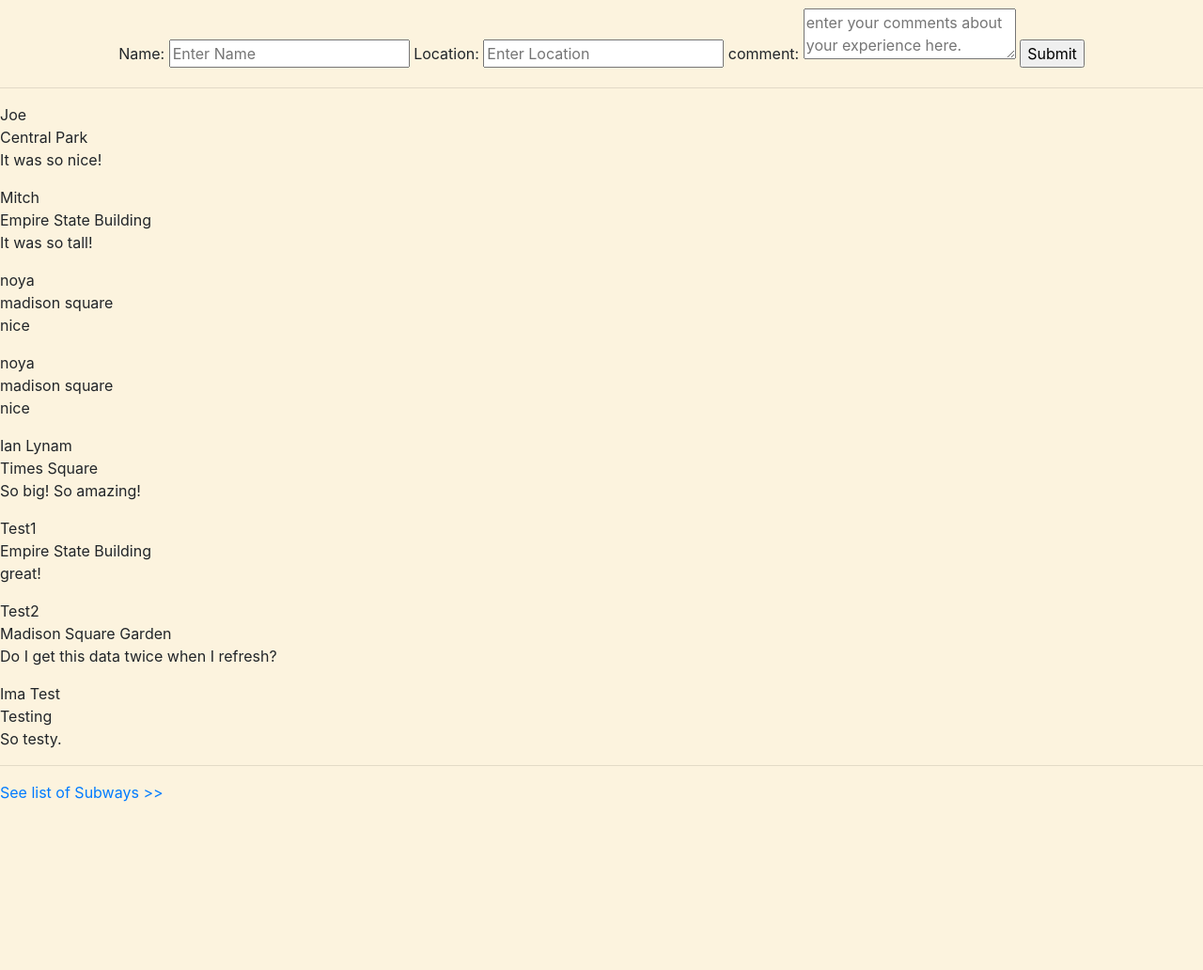
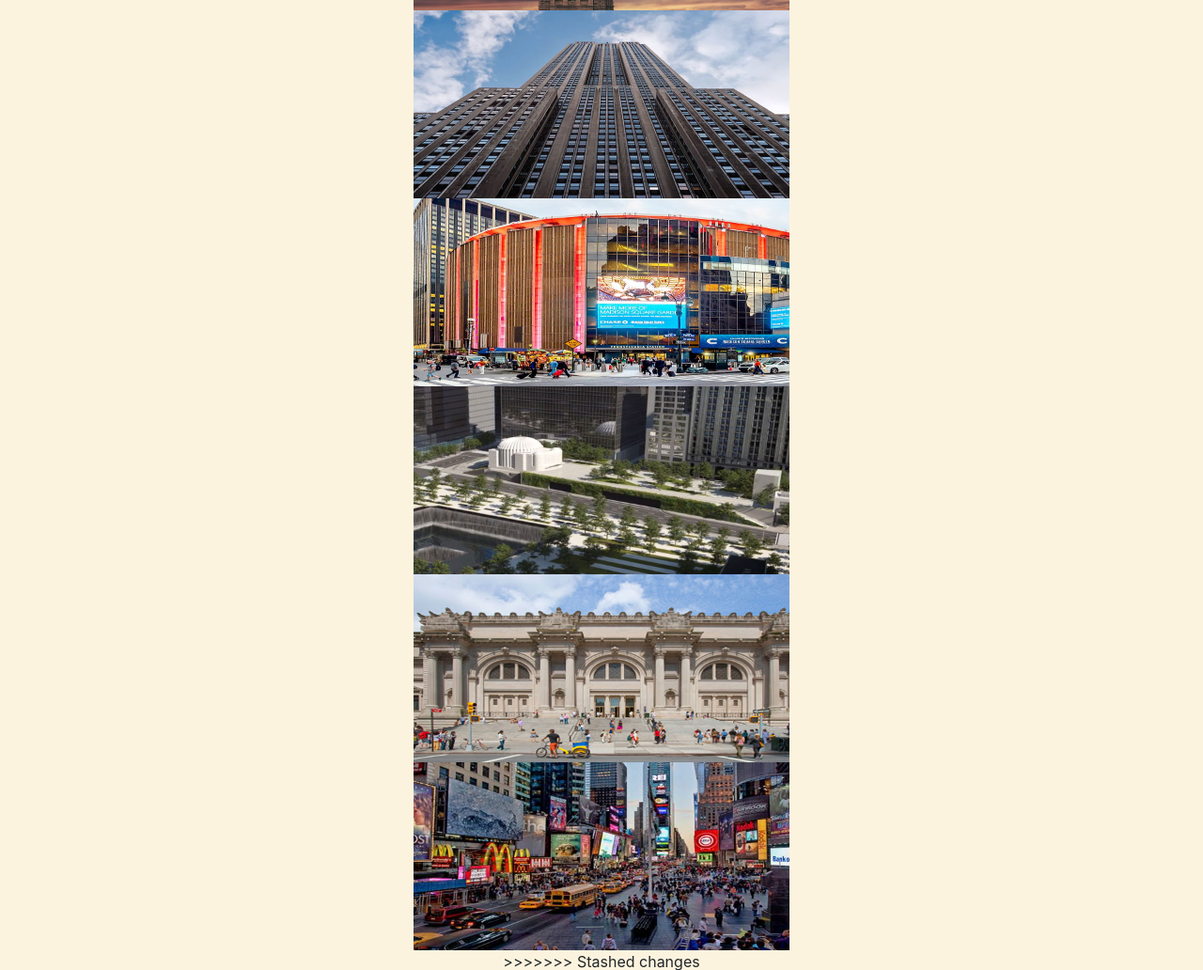
Before and after one commit to noyah81/cougars, a Flask app: page / in a window 1280 px wide. Shown: the part 582-1614 px from the top of the page at 94% size. Before the commit the page ends 1435 px from the top, so only its background shows below. Run offline with Flask 2, Linux system fonts and the light colour scheme; data comes from the database, SQL or seed files in the repository.

Commit message:
updating home
updating home

```diff
--- a/templates/home.html
+++ b/templates/home.html
@@ -9,10 +9,32 @@ Welcome to the Cougars Travel Website!
 <body style="background-color:#FCF3DE;">
 <h1 style="text-align:center;"> New York Attractions </h1>
 
+<<<<<<< Updated upstream
 <div class="banner-info" align="center">
     <img src="https://imageproxy.themaven.net//https%3A%2F%2Fwww.history.com%2F.image%2FMTY1MTc1MTk3ODI0MDAxNjA5%2Ftopic-statue-of-liberty-gettyimages-960610006-promo.jpg" width="400" height="200" class="center">
     <img src="https://robbreport.com/wp-content/uploads/2019/06/central-park-tower-1.jpg?w=1001" width="400" height="200" class="center">
     <img src="https://upload.wikimedia.org/wikipedia/commons/thumb/4/4b/Madison_Square_Garden_%28MSG%29_-_Full_%2848124330357%29.jpg/1200px-Madison_Square_Garden_%28MSG%29_-_Full_%2848124330357%29.jpg" width="400" height="200" class="center">
+=======
+<div class="banner-info">
+    <div class="image-container liberty-statue">
+        <img src="{{url_for('static', filename='images/NewYork-StatueOfLiberty.jpg')}}">
+    </div>
+    <div class="image-container empire">
+        <img src="{{url_for('static', filename='images/NewYork-EmpireState.jpg')}}">
+    </div>
+    <div class="image-container madison">
+        <img src="{{url_for('static', filename='images/NewYork-MadisonSquareGarden.jpg')}}">
+    </div>
+    <div class="image-container liberty-park">
+        <img src="{{url_for('static', filename='images/NewYork-LibertyPark.jpg')}}">
+    </div>
+    <div class="image-container museum">
+        <img src="{{url_for('static', filename='images/NewYork-MuseumOfArt.jpg')}}">
+    </div>
+    <div class="image-container times-square">
+        <img src="{{url_for('static', filename='images/NewYork-TimesSquare.jpg')}}">
+    </div>
+>>>>>>> Stashed changes
 </div>
 <div class="banner-info" align="center">
     <img src="https://www.greenroofs.com/wp-content/uploads/2018/09/wtc_liberty_park_living_wall8.jpg" width="400" height="200" class="center">
```
